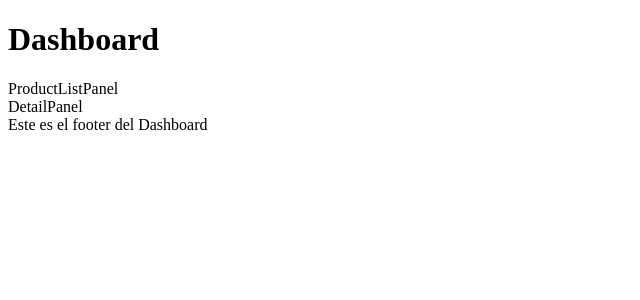
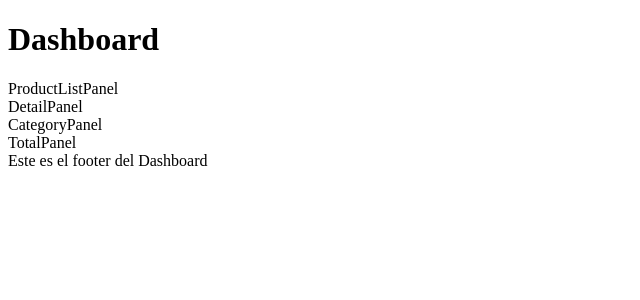
Before and after one commit to analiajaime/Dashboardhuellitas, a React (Vite) app: page / in a window 1280 px wide. Shown: the top 300 px of the page, without its empty margins (0-640 px from the left). Built offline with nearby package versions, Linux system fonts and the light colour scheme.

Commit message:
categorypanel

```diff
--- a/src/components/CategoryPanel/CategoryPanel.jsx
+++ b/src/components/CategoryPanel/CategoryPanel.jsx
@@ -0,0 +1,9 @@
+import React from 'react'
+
+const CategoryPanel = () => {
+  return (
+    <div>CategoryPanel</div>
+  )
+}
+
+export default CategoryPanel
--- a/src/components/Dashboard/dashboard.jsx
+++ b/src/components/Dashboard/dashboard.jsx
@@ -1,8 +1,10 @@
 import React from 'react';
 
-import Footer from '../Footer/footer';
+import Footer from '../Footer/Footer';
 import DetailPanel from '../DetailPanel/DetailPanel';
 import ProductListPanel from '../ProductListPanel/ProductListPanel';
+import TotalPanel from '../TotalPanel/TotalPanel';
+import CategoryPanel from '../CategoryPanel/CategoryPanel';
 
 const Dashboard = () => {
   return (
@@ -10,8 +12,9 @@ const Dashboard = () => {
       <h1>Dashboard</h1>
       <ProductListPanel />
       <DetailPanel />
+      <CategoryPanel />
+      <TotalPanel />
       <Footer />
-
     </div>
   );
 };
--- a/src/components/TotalPanel/TotalPanel.jsx
+++ b/src/components/TotalPanel/TotalPanel.jsx
@@ -1,26 +1,9 @@
-import React, { useEffect, useState } from 'react';
-import { getProducts } from '../../services/config';
+import React from 'react'
 
 const TotalPanel = () => {
-  const [products, setProducts] = useState([]);
+  return (
+    <div>TotalPanel</div>
+  )
+}
 
-  useEffect(() => {
-    getProducts()
-      .then((products) => setProducts(products))
-      .catch((error) => console.error('Error fetching data:', error));
-  }, []);
-
-  return (
-    <div>
-      <h2>Products</h2>
-      <ul>
-        {products.map((product) => (
-          <li key={product.id}>{product.title}</li>
-        ))}
-      </ul>
-    </div>
-  );
-}
-export default TotalPanel;
-
-// Path: src/components/ProductsComponent/ProductsComponent.jsx
+export default TotalPanel
```
